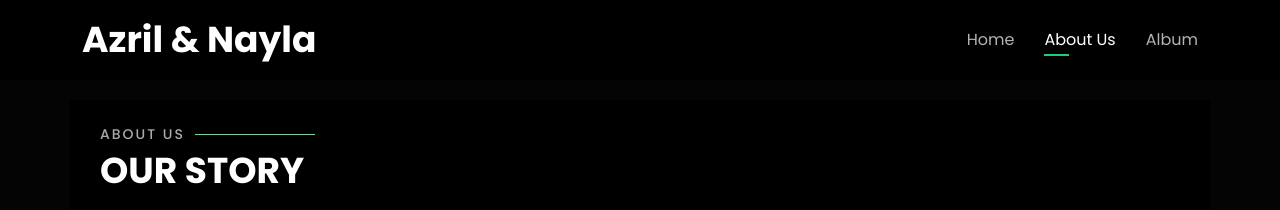
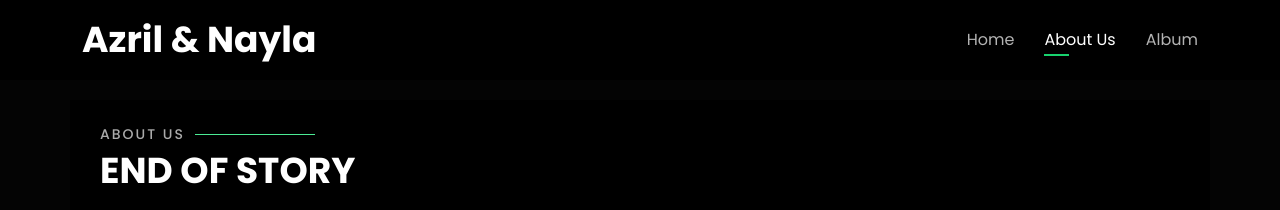
Before and after one commit to Ohazing/LoveStory, a plain HTML site: page index.html in a window 1280 px wide. Both pictures are taken after a click on the link "About Us". Shown: the top 210 px of the page. Drawn offline with nearby package versions, Linux system fonts and the light colour scheme.

Commit message:
Update index.html

```diff
--- a/index.html
+++ b/index.html
@@ -4,7 +4,7 @@
     <meta charset="utf-8" />
     <meta content="width=device-width, initial-scale=1.0" name="viewport" />
 
-    <title>Love Story</title>
+    <title>End of Story</title>
     <meta content="" name="description" />
     <meta content="" name="keywords" />
 
@@ -66,7 +66,7 @@
       <div class="about-me container">
         <div class="section-title">
           <h2>About Us</h2>
-          <p>Our Story</p>
+          <p>End of Story</p>
         </div>
 
         <div class="row">
@@ -149,7 +149,7 @@
             </p>
 
             <p class="fst-italic">
-              Ricky Montgomery-Line Without a Hook
+              Ricky Montgomery - Line Without a Hook
             </p>
           </div>
         </div>
```
